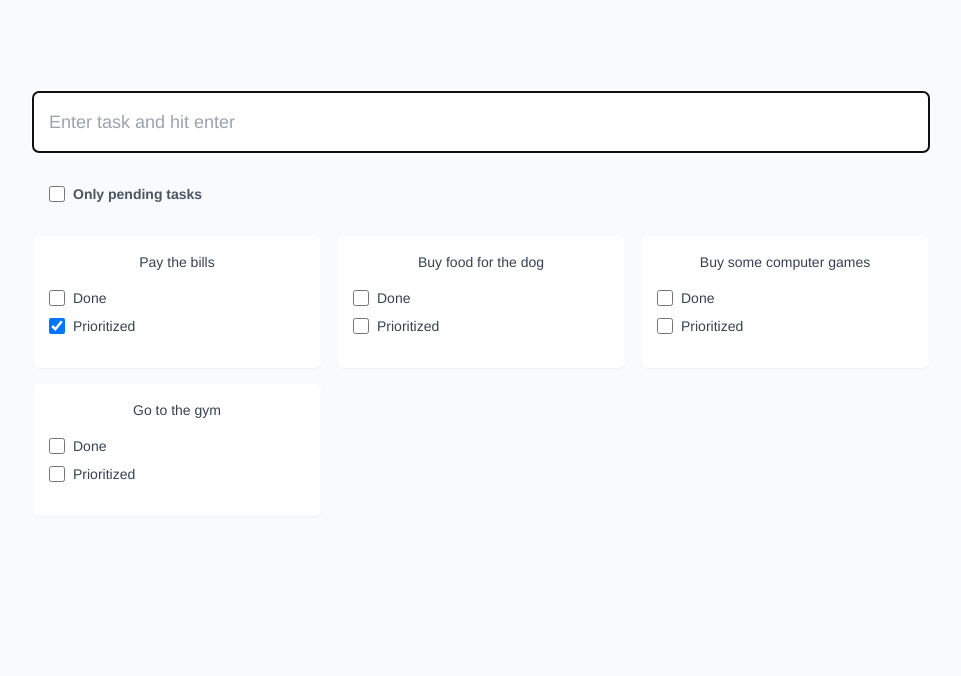
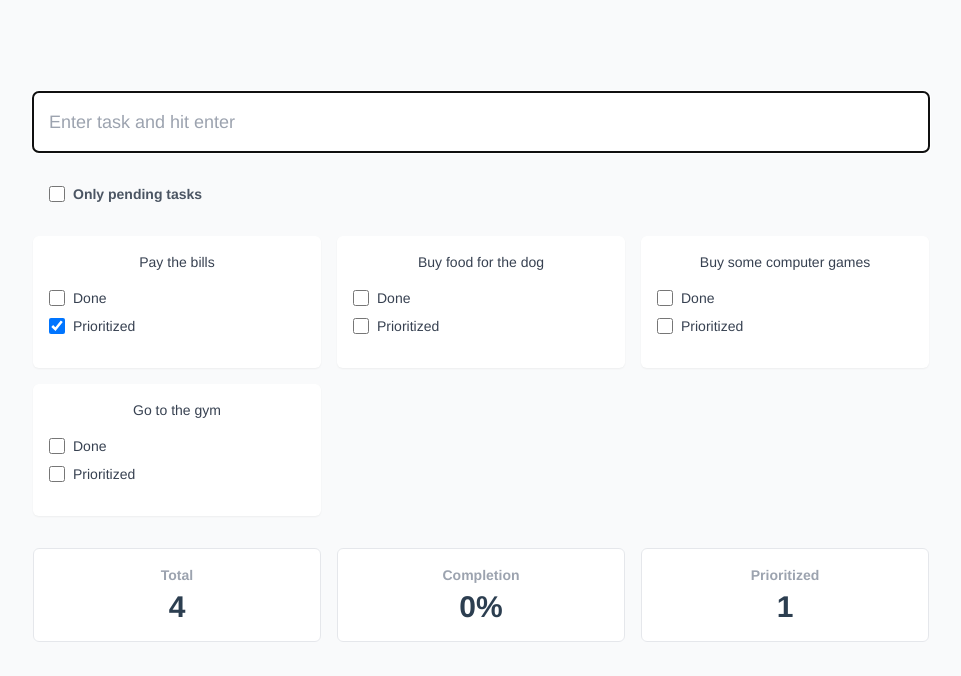
Before and after one commit to AlexMamani85/vue-3-mastery-firebase-and-more, a Vue app: page / in a window 1280 px wide. Shown: the top 676 px of the page, without its empty margins (159-1120 px from the left). Built offline with nearby package versions, Linux system fonts and the light colour scheme.

Commit message:
CHORE: 73. Sharing State Example

```diff
--- a/src/App.vue
+++ b/src/App.vue
@@ -17,6 +17,7 @@
     >
     </TodoListItem>
   </div>
+  <SummaryLine class="mt-8" />
 </template>
 
 <script>
@@ -25,6 +26,7 @@ let nextTaskId = 100;
 import AddTaskInput from "./components/AddTaskInput.vue";
 import BaseCheckbox from "./components/BaseCheckbox.vue";
 import TodoListItem from "./components/TodoListItem.vue";
+import SummaryLine from "./components/SummaryLine.vue";
 
 export default {
   name: "App",
@@ -32,6 +34,7 @@ export default {
     AddTaskInput,
     BaseCheckbox,
     TodoListItem,
+    SummaryLine,
   },
   data() {
     return {
--- /dev/null
+++ b/src/components/SummaryLine.vue
@@ -0,0 +1,43 @@
+<template>
+  <div class="grid grid-cols-1 gap-4 sm:grid-cols-3">
+    <div
+      class="bg-white border border-gray-200 rounded-md text-xs md:text-sm p-4"
+    >
+      <div class="font-semibold text-gray-400">Total</div>
+      <div class="font-bold text-3xl mt-1">{{ total }}</div>
+    </div>
+    <div
+      class="bg-white border border-gray-200 rounded-md text-xs md:text-sm p-4"
+    >
+      <div class="font-semibold text-gray-400">Completion</div>
+      <div class="font-bold text-3xl mt-1">{{ completion }}%</div>
+    </div>
+    <div
+      class="bg-white border border-gray-200 rounded-md text-xs md:text-sm p-4"
+    >
+      <div class="font-semibold text-gray-400">Prioritized</div>
+      <div class="font-bold text-3xl mt-1">{{ prioritized }}</div>
+    </div>
+  </div>
+</template>
+
+<script>
+export default {
+  computed: {
+    tasks() {
+      return this.$store.state.tasks ?? [];
+    },
+    total() {
+      return this.tasks.length;
+    },
+    completion() {
+      return Math.ceil(
+        (this.tasks.filter((task) => task.done).length / this.total) * 100
+      );
+    },
+    prioritized() {
+      return this.tasks.filter((task) => task.priority).length;
+    },
+  },
+};
+</script>
```
